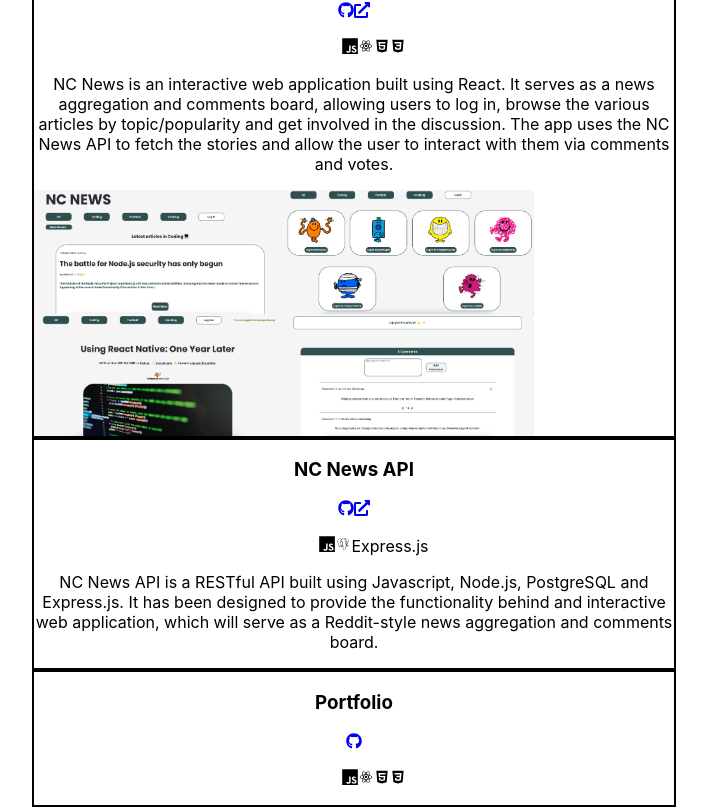
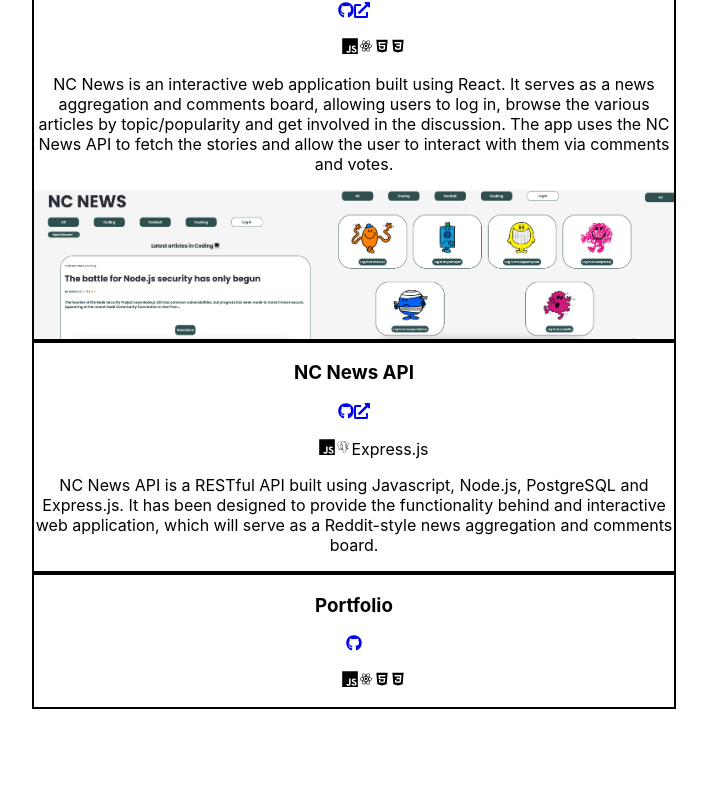
Before and after one commit to leahbanks/portfolio, a React (Create React App) app: page / in a window 1280 px wide. Shown: the part 883-1690 px from the top of the page, without its empty margins (286-993 px from the left). After the commit the page ends 1592 px from the top, so only its background shows below. Built offline with nearby package versions, Linux system fonts and the light colour scheme.

Commit message:
css carousel implemented for snapshots

```diff
--- a/src/components/ProjectCard/ProjectCard.css
+++ b/src/components/ProjectCard/ProjectCard.css
@@ -1,13 +1,13 @@
 .snapshots-container {
-    display: flex;
-    justify-content:flex-start;
-    flex-direction: row;
-    flex-wrap: wrap;
+  overflow: auto;
+  display: flex;
+  scroll-snap-type: x mandatory;
 }
 
 .snapshots {
-
-  width: 250px;
+  flex-shrink: 0;
+  scroll-snap-align: start;
+  width: 300px;
 }
 
 .tech {
```
